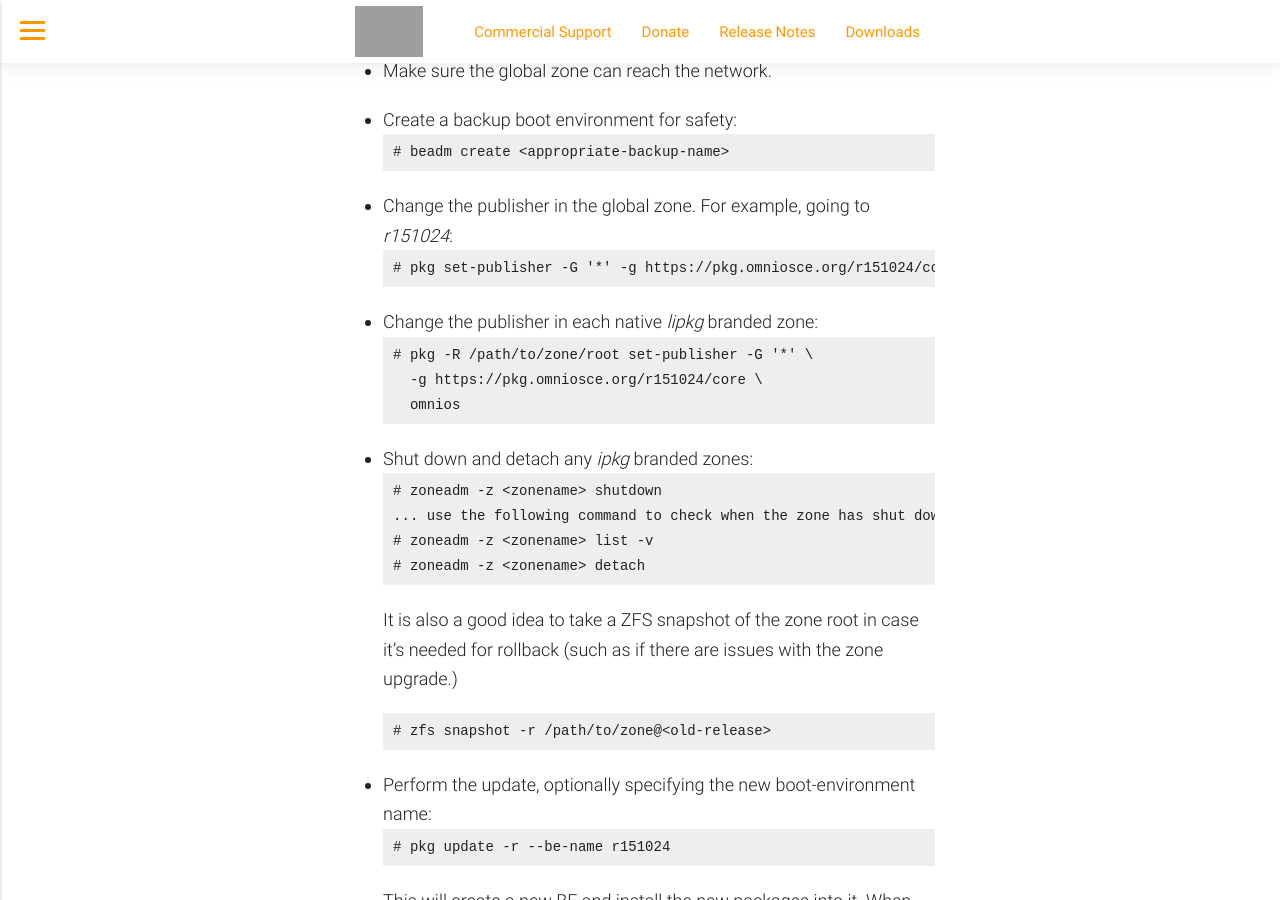
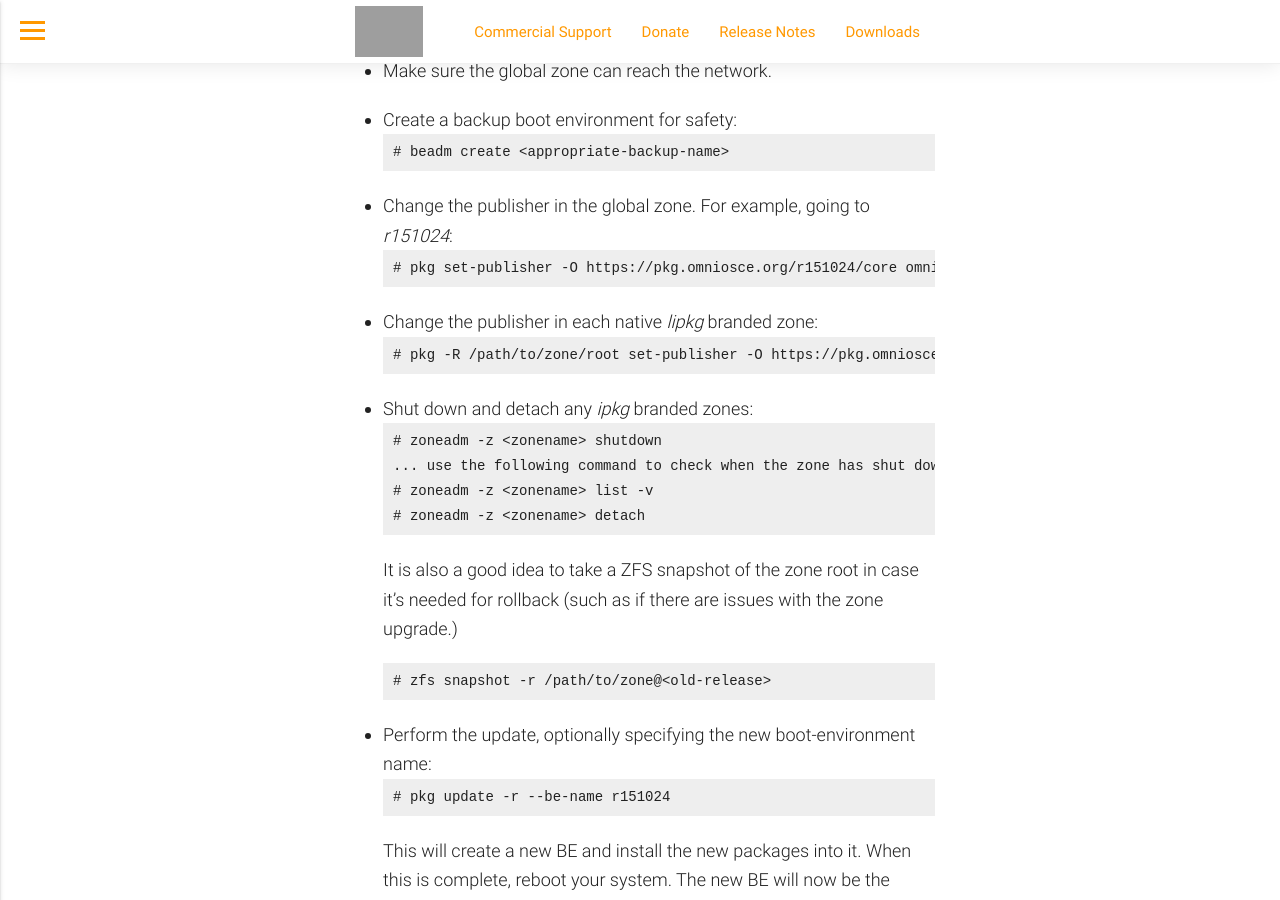
Before and after one commit to omniosorg/omniosorg.github.io, a Jekyll site: the page built from upgrade.md, in a window 1280 px wide and 900 px high, scrolled down 931 px. Built offline with Jekyll 4.4.1, drawn with Linux system fonts in a browser that asks for light colours; grey boxes are pictures that could not be loaded.

Commit message:
Use -O rather than -G * -g

````diff
--- a/upgrade.md
+++ b/upgrade.md
@@ -45,14 +45,12 @@
 * Change the publisher in the global zone.
   For example, going to _{{site.omnios_stable}}_:
   ```
-  # pkg set-publisher -G '*' -g https://pkg.omniosce.org/{{site.omnios_stable}}/core omnios
+  # pkg set-publisher -O https://pkg.omniosce.org/{{site.omnios_stable}}/core omnios
   ```
 
 * Change the publisher in each native _lipkg_ branded zone:
   ```
-  # pkg -R /path/to/zone/root set-publisher -G '*' \
-    -g https://pkg.omniosce.org/{{site.omnios_stable}}/core \
-    omnios
+  # pkg -R /path/to/zone/root set-publisher -O https://pkg.omniosce.org/{{site.omnios_stable}}/core omnios
   ```
 
 * Shut down and detach any _ipkg_ branded zones:
````
